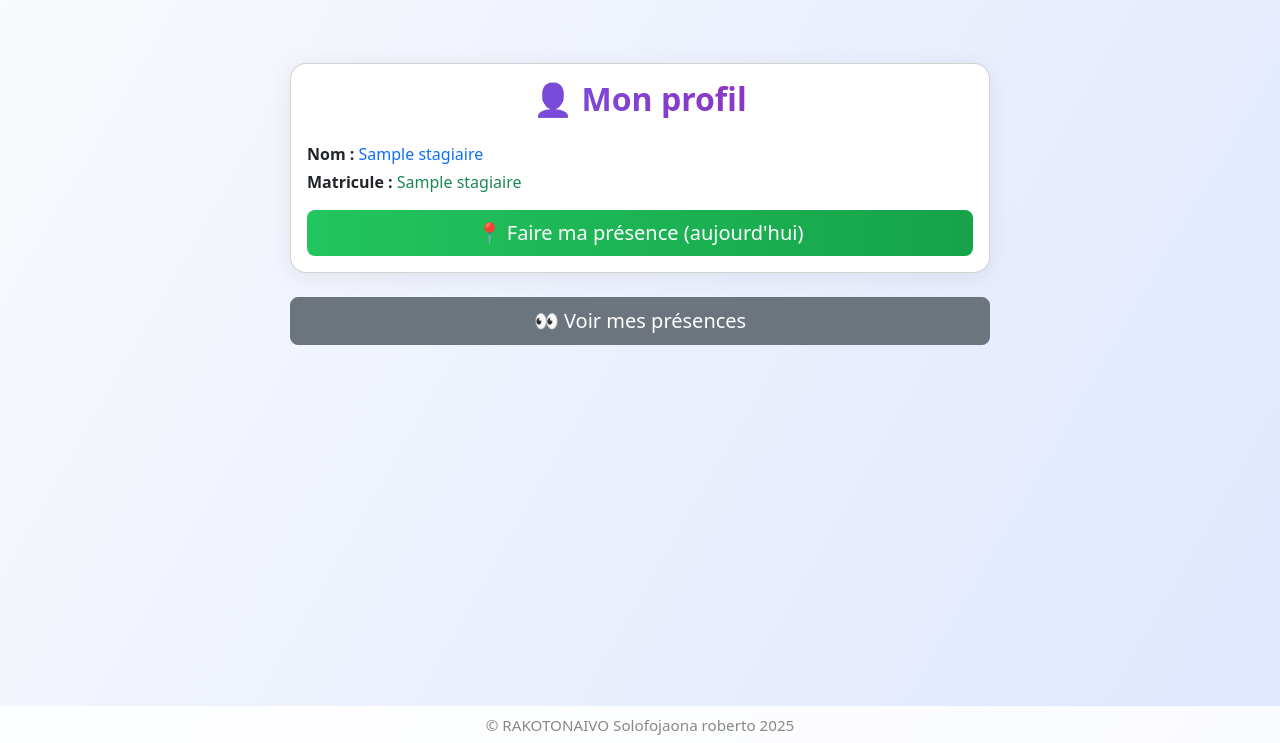
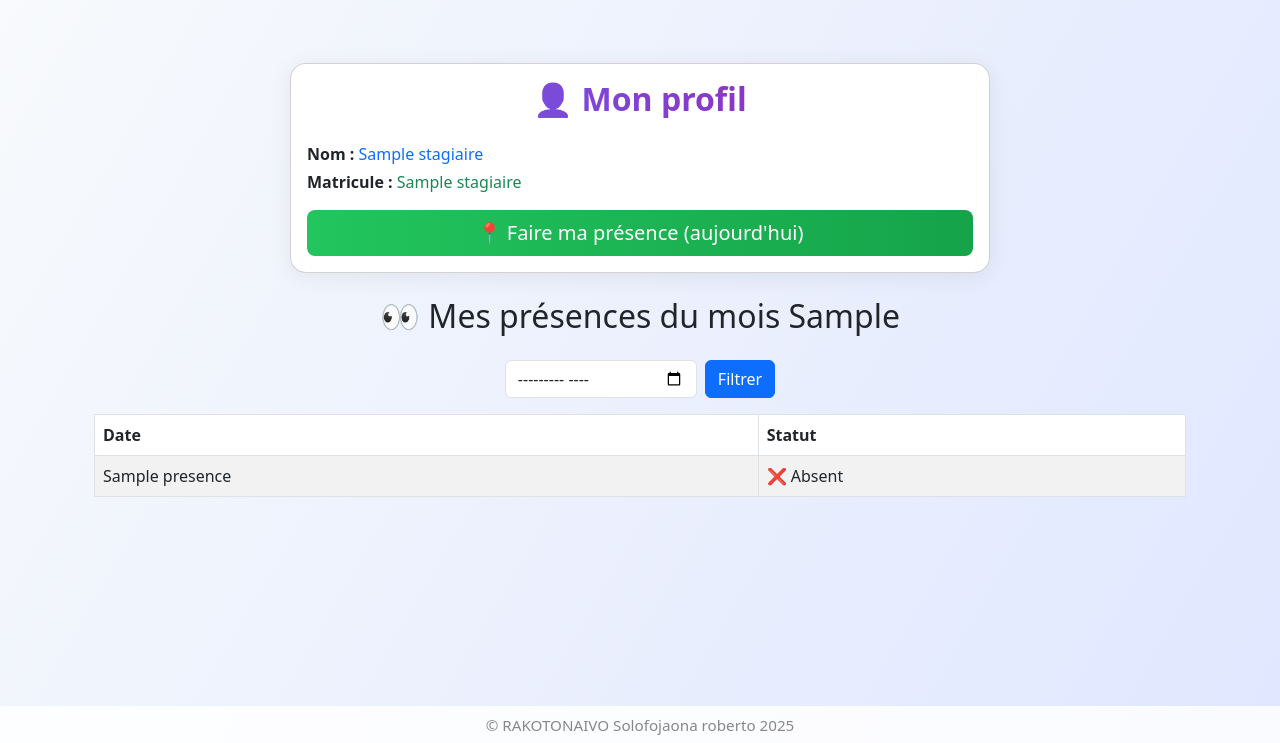
Before and after one commit to solrobto/gestion_stagiaire, a Flask app: template templates/user_profile.html in a window 1280 px wide. Shown: the part 57-800 px from the top of the page. Run offline with Flask 3, Linux system fonts and the light colour scheme; the template is opened without the code that fills it: most values are stand-ins (such as "Sample title", 1, 10 or a date in 2020).

Commit message:
Update user_profile.html

```diff
--- a/templates/user_profile.html
+++ b/templates/user_profile.html
@@ -67,9 +67,43 @@
             {% endif %}
         </div>
     </div>
-    <div class="mt-4 d-grid" style="max-width:700px; margin:auto;">
-        <a class="btn btn-secondary btn-lg" href="/user/presences">👀 Voir mes présences</a>
-    </div>
+    <div class="container py-4">
+    <h2 class="mb-4 text-center">👀 Mes présences du mois {{ mois_selectionne }}</h2>
+
+    <!-- Sélecteur de mois -->
+    <form method="get" action="/user/presences" class="d-flex justify-content-center mb-3">
+        <input type="month" name="mois" value="{{ mois_selectionne }}" class="form-control w-auto me-2">
+        <button type="submit" class="btn btn-primary">Filtrer</button>
+    </form>
+
+    {% if presences %}
+        <table class="table table-bordered table-striped">
+            <thead>
+                <tr>
+                    <th>Date</th>
+                    <th>Statut</th>
+                </tr>
+            </thead>
+            <tbody>
+                {% for date, statut in presences %}
+                    <tr>
+                        <td>{{ date }}</td>
+                        <td>
+                            {% if statut == 1 %}
+                                ✅ Présent
+                            {% else %}
+                                ❌ Absent
+                            {% endif %}
+                        </td>
+                    </tr>
+                {% endfor %}
+            </tbody>
+        </table>
+    {% else %}
+        <div class="alert alert-warning text-center">
+            Aucune présence enregistrée pour ce mois.
+        </div>
+         {% endif %}
     </div>
      </div>
 </div>
```
